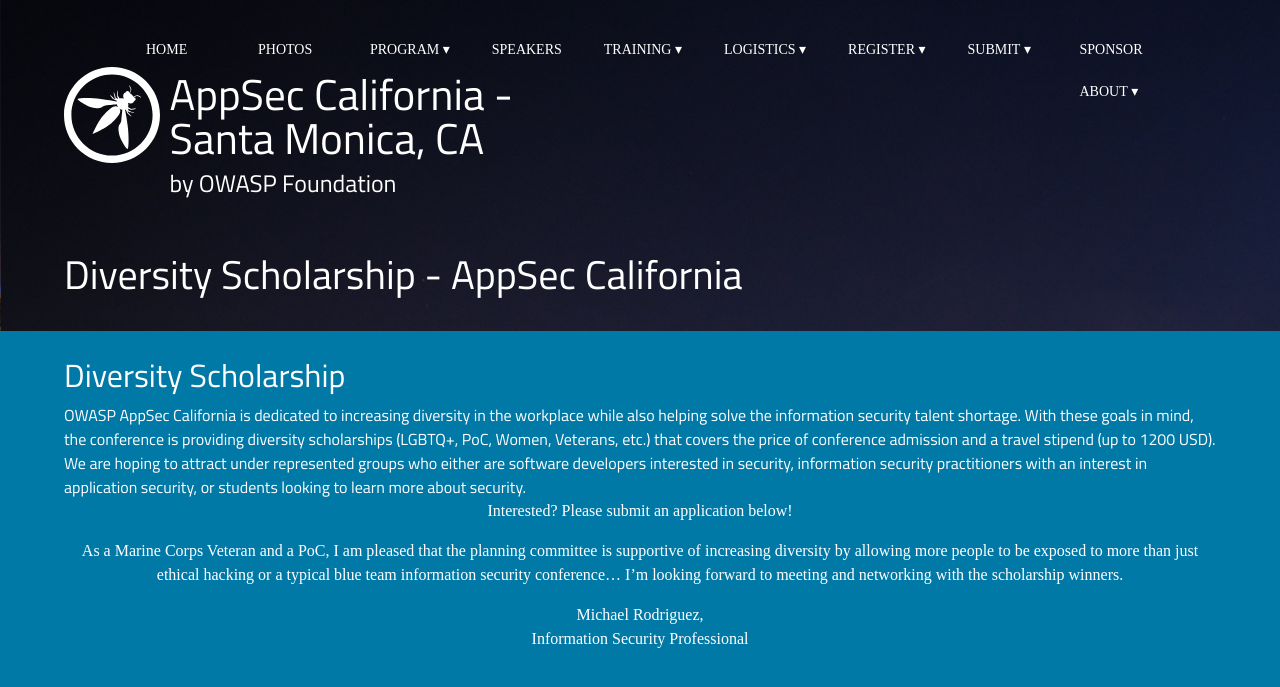
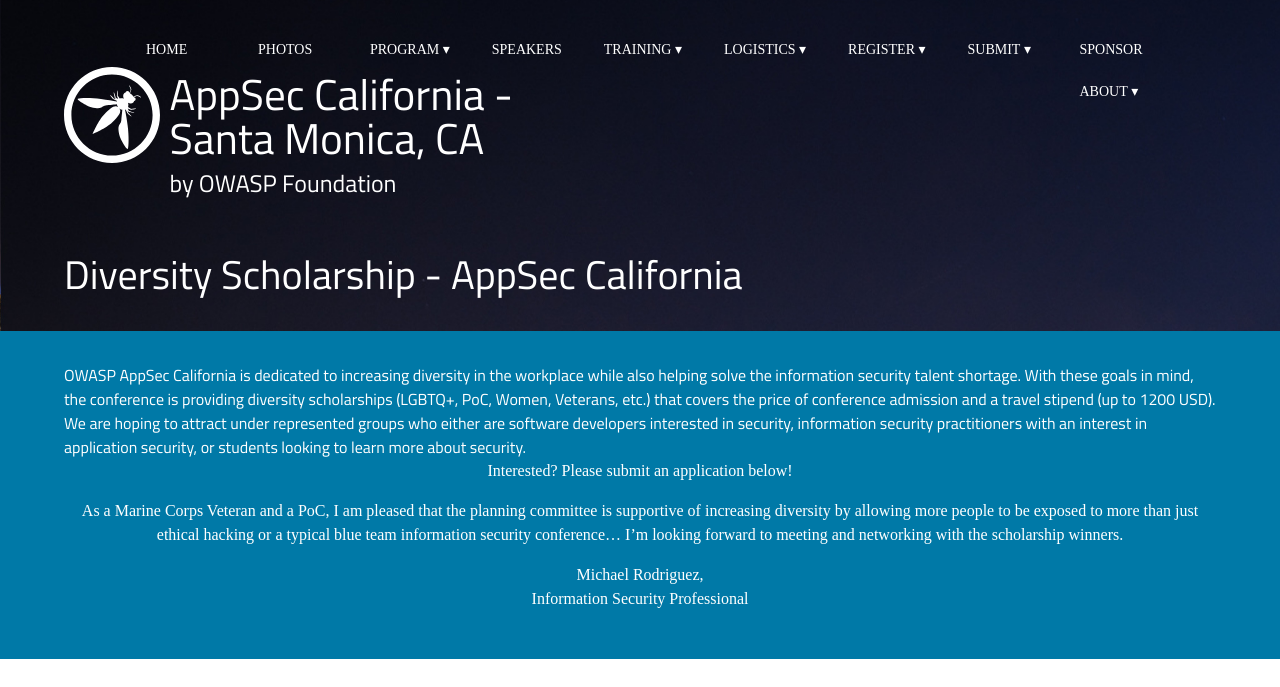
Before and after one commit to OWASP/2020-appseccalifornia, a Jekyll site: the page built from diversity/index.html, in a window 1280 px wide and 900 px high, cut to the strip 0-687 px from the top of the window. Built offline with Jekyll 4.4.1, drawn with Linux system fonts in a browser that asks for light colours; some web fonts are replaced; comment, search, counter and statistics services are not loaded.

Commit message:
removed redundant titles

```diff
--- a/diversity/index.html
+++ b/diversity/index.html
@@ -6,7 +6,6 @@
 ---
 
 <section class="inverse">
-<h2>Diversity Scholarship</h2>
 <h4 style="text-aling: center;">OWASP AppSec California is dedicated to increasing diversity in the workplace while also helping solve the information security talent shortage. With these goals in mind, the conference is providing diversity scholarships (LGBTQ+, PoC, Women, Veterans, etc.)  that covers the price of conference admission and a travel stipend (up to 1200 USD). We are hoping to attract under represented groups who either are software developers interested in security, information security practitioners with an interest in application security, or students looking to learn more about security.</h4>
 <p style="text-align: center;">Interested? Please submit an application below!</p>
 
```
